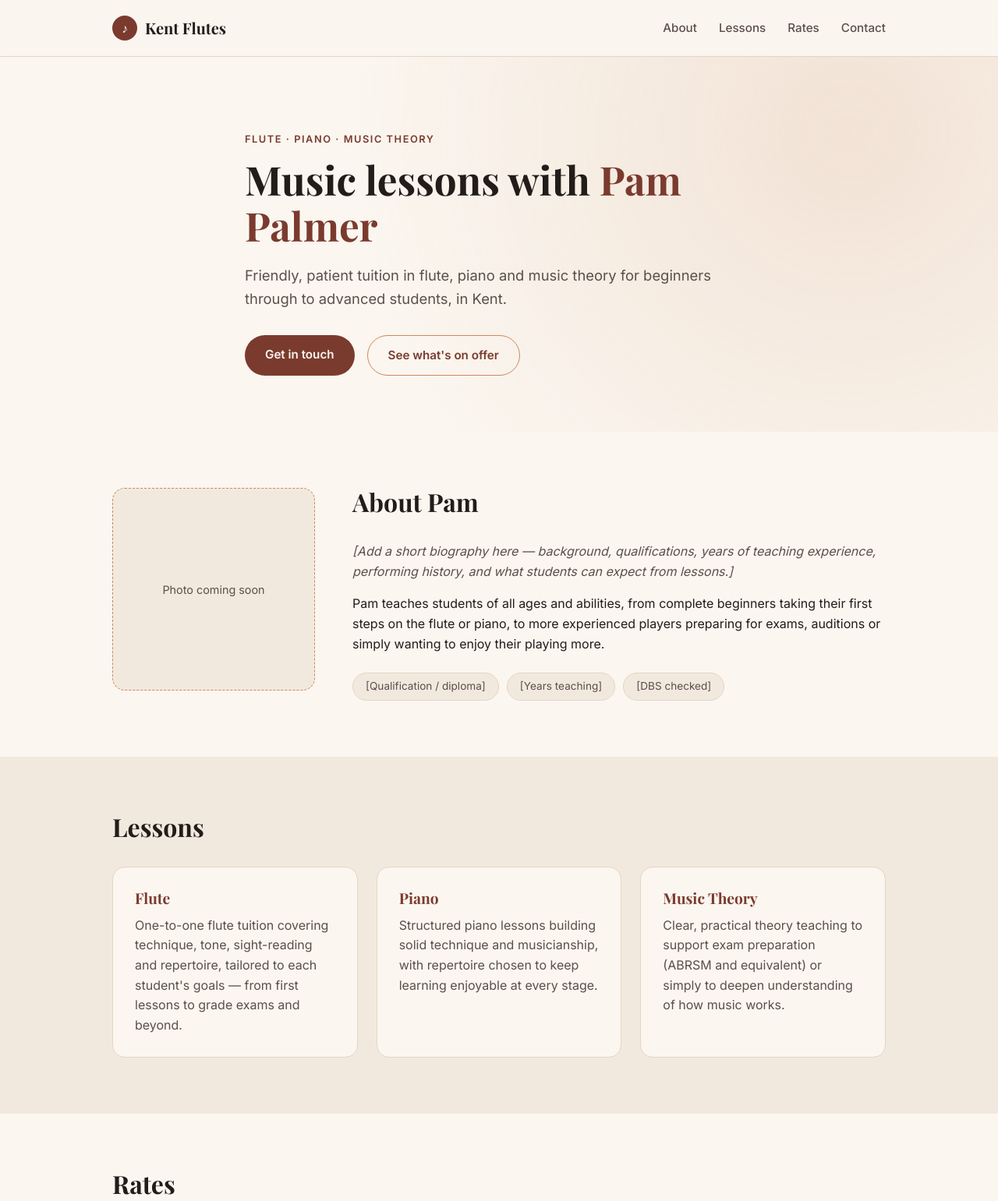
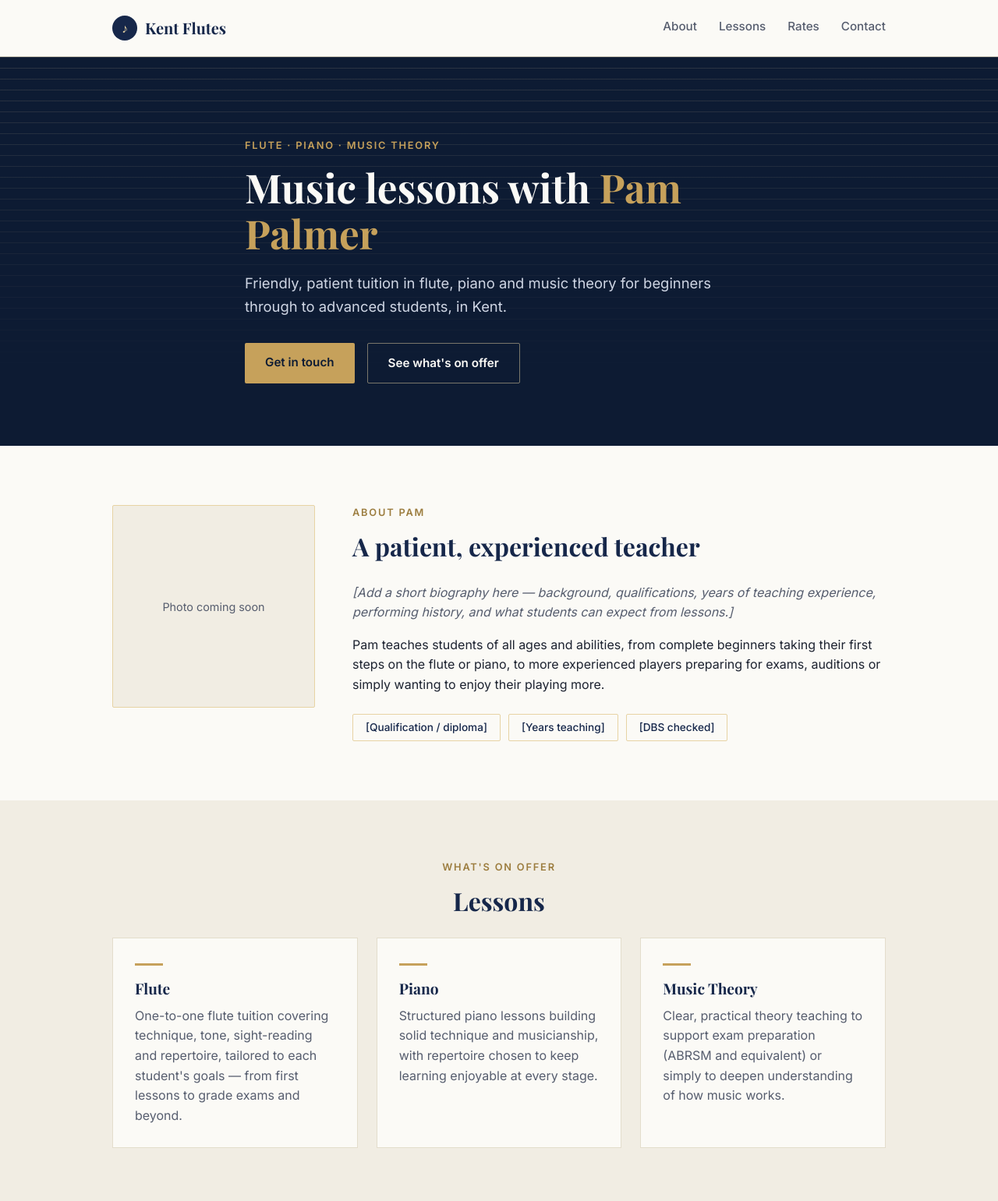
Before and after one commit to kieronjp1976/kentflutes, a plain HTML site: page index.html in a window 1280 px wide. Shown: the top 1541 px of the page at 78% size. Drawn offline with nearby package versions, Linux system fonts and the light colour scheme.

Commit message:
Redesign site with navy & soft gold palette
Replace the warm terracotta theme with a navy/gold conservatory-style
look: dark hero with staff-line texture, gold-ruled lesson cards, and
a navy closing contact section, based on a look at other music
teacher sites for inspiration.

Co-Authored-By: Claude Sonnet 5 <noreply@anthropic.com>

```diff
--- a/index.html
+++ b/index.html
@@ -30,6 +30,7 @@
 <main id="top">
 
   <section class="hero">
+    <div class="hero-staff" aria-hidden="true"></div>
     <div class="wrap hero-inner">
       <p class="eyebrow">Flute &middot; Piano &middot; Music Theory</p>
       <h1>Music lessons with <span>Pam Palmer</span></h1>
@@ -50,7 +51,8 @@
         <span>Photo coming soon</span>
       </div>
       <div class="about-copy">
-        <h2>About Pam</h2>
+        <p class="eyebrow eyebrow-dark">About Pam</p>
+        <h2>A patient, experienced teacher</h2>
         <p>
           <em>[Add a short biography here — background, qualifications, years of
           teaching experience, performing history, and what students can expect
@@ -73,9 +75,11 @@
 
   <section id="lessons" class="section section-alt">
     <div class="wrap">
-      <h2>Lessons</h2>
+      <p class="eyebrow eyebrow-dark center">What's on offer</p>
+      <h2 class="center">Lessons</h2>
       <div class="cards">
         <article class="card">
+          <span class="card-rule" aria-hidden="true"></span>
           <h3>Flute</h3>
           <p>
             One-to-one flute tuition covering technique, tone, sight-reading
@@ -84,6 +88,7 @@
           </p>
         </article>
         <article class="card">
+          <span class="card-rule" aria-hidden="true"></span>
           <h3>Piano</h3>
           <p>
             Structured piano lessons building solid technique and musicianship,
@@ -91,6 +96,7 @@
           </p>
         </article>
         <article class="card">
+          <span class="card-rule" aria-hidden="true"></span>
           <h3>Music Theory</h3>
           <p>
             Clear, practical theory teaching to support exam preparation
@@ -104,7 +110,8 @@
 
   <section id="pricing" class="section">
     <div class="wrap">
-      <h2>Rates</h2>
+      <p class="eyebrow eyebrow-dark">Rates</p>
+      <h2>Lesson prices</h2>
       <p class="muted">[Add lesson lengths and prices here, e.g. 30 / 45 / 60 minute lessons, weekly term-time tuition, etc.]</p>
       <div class="pricing-table">
         <div class="price-row price-head">
@@ -127,11 +134,12 @@
     </div>
   </section>
 
-  <section id="contact" class="section section-alt">
+  <section id="contact" class="section section-dark">
     <div class="wrap contact-grid">
       <div>
-        <h2>Get in touch</h2>
-        <p>
+        <p class="eyebrow">Get in touch</p>
+        <h2>Ready for a first lesson?</h2>
+        <p class="contact-lede">
           Interested in lessons for yourself or your child? Get in touch to
           check availability and arrange a first lesson.
         </p>
--- a/styles.css
+++ b/styles.css
@@ -1,11 +1,14 @@
 :root {
-  --ink: #221c1a;
-  --ink-soft: #5b4f4a;
-  --paper: #fbf6f0;
-  --paper-alt: #f2e9de;
-  --accent: #7a3b2e;
-  --accent-soft: #c98a5e;
-  --line: #e3d5c4;
+  --navy-deep: #0d1b33;
+  --navy: #16274a;
+  --navy-soft: #27406e;
+  --gold: #c6a15b;
+  --gold-soft: #e7d3a4;
+  --ink: #1c2230;
+  --ink-soft: #565d6e;
+  --paper: #fbfaf6;
+  --paper-alt: #f1ede3;
+  --line: #e3ddcc;
   --font-display: "Playfair Display", serif;
   --font-body: "Inter", system-ui, sans-serif;
 }
@@ -28,14 +31,16 @@ body {
   padding: 0 24px;
 }
 
-a { color: var(--accent); }
+a { color: var(--navy); }
 
 h1, h2, h3 {
   font-family: var(--font-display);
-  color: var(--ink);
+  color: var(--navy);
   margin: 0 0 0.5em;
   line-height: 1.15;
 }
+
+.center { text-align: center; }
 
 .muted { color: var(--ink-soft); }
 
@@ -44,7 +49,7 @@ h1, h2, h3 {
   position: sticky;
   top: 0;
   z-index: 10;
-  background: rgba(251, 246, 240, 0.9);
+  background: rgba(251, 250, 246, 0.94);
   backdrop-filter: blur(6px);
   border-bottom: 1px solid var(--line);
 }
@@ -64,7 +69,7 @@ h1, h2, h3 {
   font-family: var(--font-display);
   font-weight: 700;
   font-size: 1.25rem;
-  color: var(--ink);
+  color: var(--navy);
 }
 
 .brand-mark {
@@ -74,8 +79,8 @@ h1, h2, h3 {
   width: 32px;
   height: 32px;
   border-radius: 50%;
-  background: var(--accent);
-  color: var(--paper);
+  background: var(--navy);
+  color: var(--gold-soft);
   font-size: 1rem;
 }
 
@@ -89,39 +94,60 @@ h1, h2, h3 {
   color: var(--ink-soft);
   font-weight: 500;
   font-size: 0.95rem;
+  border-bottom: 1px solid transparent;
+  padding-bottom: 2px;
+  transition: color 0.15s ease, border-color 0.15s ease;
 }
 
-.nav a:hover { color: var(--accent); }
+.nav a:hover { color: var(--navy); border-color: var(--gold); }
 
 /* Hero */
 .hero {
-  padding: 96px 0 72px;
-  background:
-    radial-gradient(circle at 85% 20%, rgba(201, 138, 94, 0.18), transparent 55%),
-    var(--paper);
+  position: relative;
+  padding: 104px 0 80px;
+  background: var(--navy-deep);
+  color: var(--paper);
+  overflow: hidden;
 }
 
-.hero-inner { max-width: 700px; }
+.hero-staff {
+  position: absolute;
+  inset: 0;
+  background-image: repeating-linear-gradient(
+    to bottom,
+    rgba(231, 211, 164, 0.14) 0,
+    rgba(231, 211, 164, 0.14) 1px,
+    transparent 1px,
+    transparent 14px
+  );
+  mask-image: linear-gradient(to bottom, black, transparent 85%);
+  pointer-events: none;
+}
+
+.hero-inner { position: relative; max-width: 700px; }
 
 .eyebrow {
   text-transform: uppercase;
-  letter-spacing: 0.12em;
+  letter-spacing: 0.14em;
   font-size: 0.8rem;
   font-weight: 600;
-  color: var(--accent);
-  margin: 0 0 12px;
+  color: var(--gold);
+  margin: 0 0 14px;
 }
+
+.eyebrow-dark { color: #9c7d3f; }
 
 .hero h1 {
   font-size: clamp(2.2rem, 4vw, 3.2rem);
   margin-bottom: 20px;
+  color: var(--paper);
 }
 
-.hero h1 span { color: var(--accent); }
+.hero h1 span { color: var(--gold); }
 
 .hero-lede {
   font-size: 1.15rem;
-  color: var(--ink-soft);
+  color: #cfd6e4;
   margin-bottom: 32px;
 }
 
@@ -130,36 +156,43 @@ h1, h2, h3 {
 .btn {
   display: inline-block;
   padding: 13px 26px;
-  border-radius: 999px;
+  border-radius: 2px;
   text-decoration: none;
   font-weight: 600;
   font-size: 0.95rem;
-  transition: transform 0.15s ease, box-shadow 0.15s ease;
+  transition: transform 0.15s ease, box-shadow 0.15s ease, background 0.15s ease;
 }
 
 .btn-primary {
-  background: var(--accent);
+  background: var(--gold);
+  color: var(--navy-deep);
+}
+
+.btn-primary:hover { box-shadow: 0 8px 20px rgba(198, 161, 91, 0.35); transform: translateY(-1px); }
+
+.btn-ghost {
+  background: transparent;
+  color: var(--paper);
+  border: 1px solid rgba(231, 211, 164, 0.5);
+}
+
+.btn-ghost:hover { background: rgba(231, 211, 164, 0.1); border-color: var(--gold); }
+
+/* Sections */
+.section { padding: 76px 0; }
+
+.section-alt { background: var(--paper-alt); }
+
+.section-dark {
+  background: var(--navy);
   color: var(--paper);
 }
 
-.btn-primary:hover { box-shadow: 0 8px 20px rgba(122, 59, 46, 0.3); transform: translateY(-1px); }
-
-.btn-ghost {
-  background: transparent;
-  color: var(--accent);
-  border: 1px solid var(--accent-soft);
-}
-
-.btn-ghost:hover { background: var(--paper-alt); }
-
-/* Sections */
-.section { padding: 72px 0; }
-
-.section-alt { background: var(--paper-alt); }
+.section-dark h2 { color: var(--paper); }
 
 .section h2 {
   font-size: clamp(1.6rem, 3vw, 2rem);
-  margin-bottom: 32px;
+  margin-bottom: 28px;
 }
 
 /* About */
@@ -172,9 +205,9 @@ h1, h2, h3 {
 
 .about-photo {
   aspect-ratio: 1;
-  border-radius: 16px;
+  border-radius: 2px;
   background: var(--paper-alt);
-  border: 1px dashed var(--accent-soft);
+  border: 1px solid var(--gold-soft);
   display: flex;
   align-items: center;
   justify-content: center;
@@ -196,12 +229,13 @@ h1, h2, h3 {
 }
 
 .badges li {
-  background: var(--paper-alt);
-  border: 1px solid var(--line);
-  border-radius: 999px;
+  background: var(--paper);
+  border: 1px solid var(--gold-soft);
+  border-radius: 2px;
   padding: 6px 16px;
   font-size: 0.85rem;
-  color: var(--ink-soft);
+  color: var(--navy);
+  font-weight: 500;
 }
 
 /* Lesson cards */
@@ -212,15 +246,23 @@ h1, h2, h3 {
 }
 
 .card {
+  position: relative;
   background: var(--paper);
   border: 1px solid var(--line);
-  border-radius: 16px;
-  padding: 28px;
+  padding: 32px 28px 28px;
+}
+
+.card-rule {
+  display: block;
+  width: 36px;
+  height: 3px;
+  background: var(--gold);
+  margin-bottom: 18px;
 }
 
 .card h3 {
   font-size: 1.2rem;
-  color: var(--accent);
+  color: var(--navy);
   margin-bottom: 12px;
 }
 
@@ -230,7 +272,6 @@ h1, h2, h3 {
 .pricing-table {
   max-width: 480px;
   border: 1px solid var(--line);
-  border-radius: 16px;
   overflow: hidden;
   margin-top: 24px;
 }
@@ -246,13 +287,15 @@ h1, h2, h3 {
 .price-row:last-child { border-bottom: none; }
 
 .price-head {
-  background: var(--paper-alt);
+  background: var(--navy);
+  color: var(--paper);
   font-weight: 600;
-  color: var(--ink);
 }
 
 /* Contact */
 .contact-grid { max-width: 640px; }
+
+.contact-lede { color: #cfd6e4; }
 
 .contact-details {
   margin: 28px 0 0;
@@ -263,16 +306,21 @@ h1, h2, h3 {
 .contact-details div {
   display: flex;
   justify-content: space-between;
-  border-bottom: 1px solid var(--line);
+  border-bottom: 1px solid rgba(231, 211, 164, 0.25);
   padding-bottom: 10px;
 }
 
 .contact-details dt {
   font-weight: 600;
-  color: var(--ink-soft);
+  color: var(--gold-soft);
 }
 
-.contact-details dd { margin: 0; }
+.contact-details dd {
+  margin: 0;
+  color: var(--paper);
+}
+
+.contact-details dd a { color: var(--paper); }
 
 /* Footer */
 .site-footer {
```
